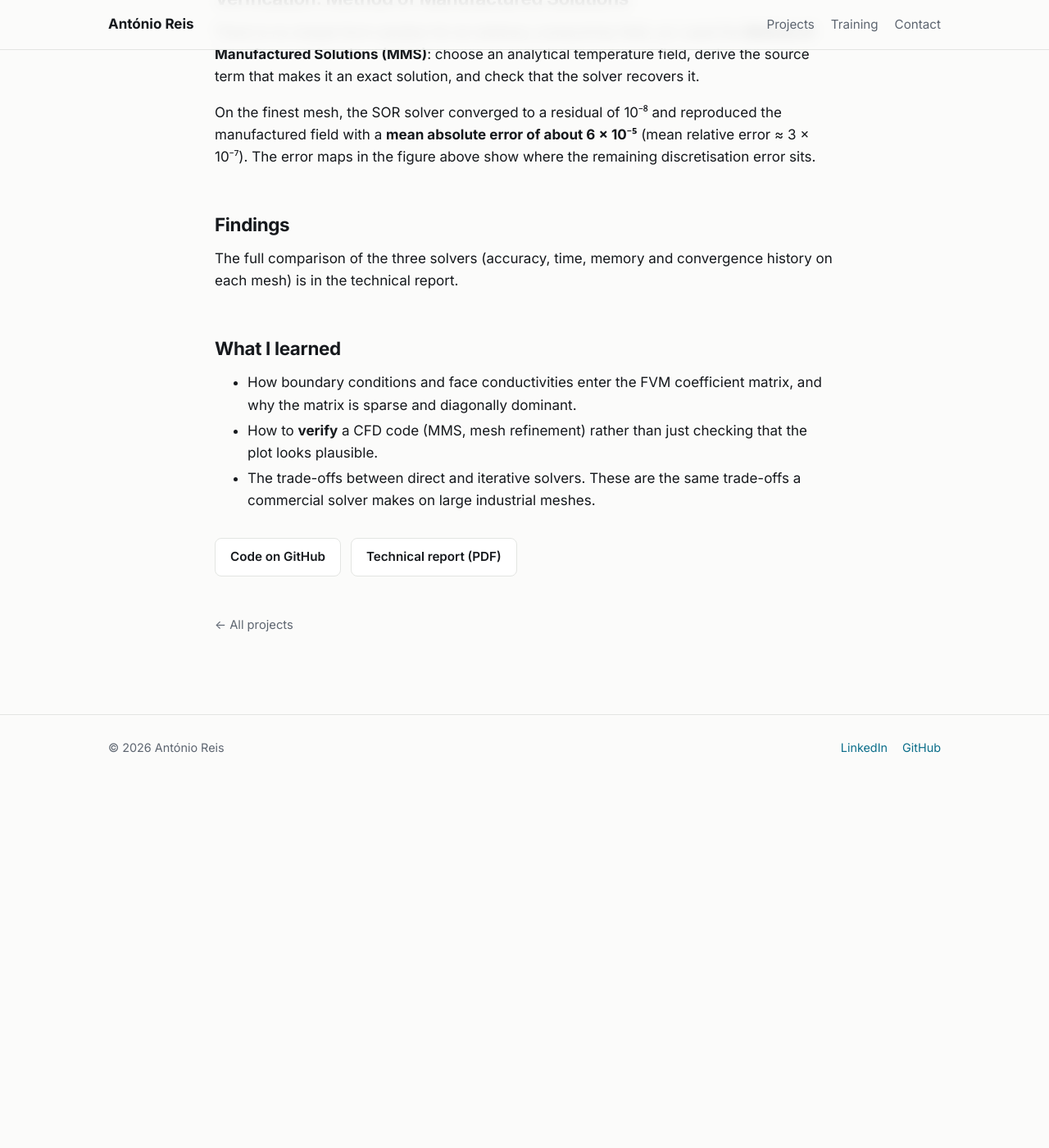
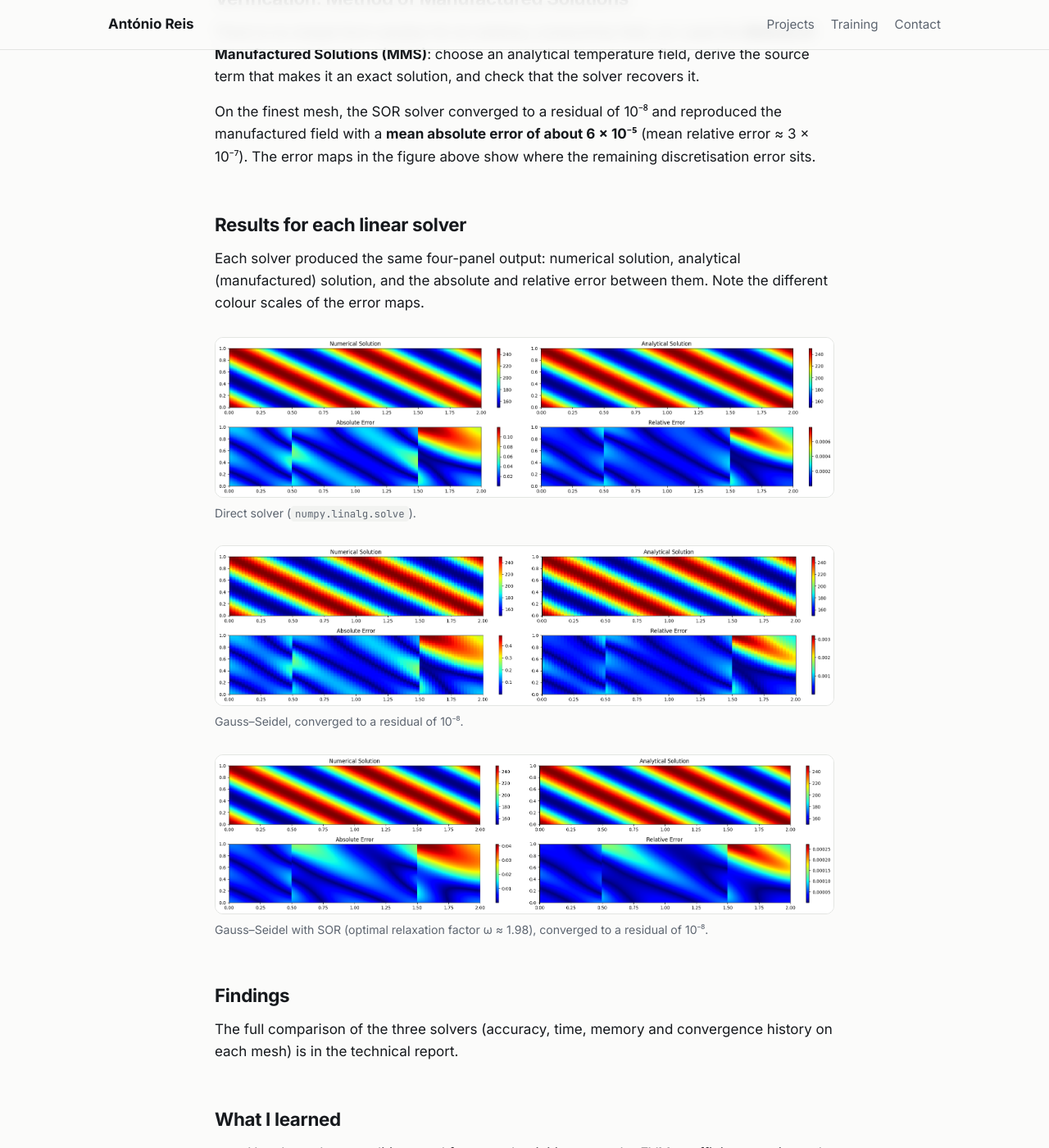
Before and after one commit to antoji03/antoji03.github.io, a Jekyll site: the page built from _projects/fvm-2d-diffusion-solver.md, in a window 1280 px wide and 1400 px high, scrolled down 1626 px. Shown: the whole window at 82% size. Built offline with Jekyll 4.4.1, drawn with Linux system fonts in a browser that asks for light colours; before the commit the page ends 2577 px from its top, so only the background shows below that.

Commit message:
English figure titles and more result figures for FVM projects

```diff
--- a/_projects/fvm-2d-diffusion-solver.md
+++ b/_projects/fvm-2d-diffusion-solver.md
@@ -55,6 +55,21 @@ reproduced the manufactured field with a **mean absolute error of about
 6 × 10⁻⁵** (mean relative error ≈ 3 × 10⁻⁷). The error maps in the figure
 above show where the remaining discretisation error sits.
 
+## Results for each linear solver
+
+Each solver produced the same four-panel output: numerical solution,
+analytical (manufactured) solution, and the absolute and relative error
+between them. Note the different colour scales of the error maps.
+
+![Direct solver results](/assets/img/projects/fvm-2d-diffusion-solver/mms-direct-solution.png)
+*Direct solver (`numpy.linalg.solve`).*
+
+![Gauss–Seidel results](/assets/img/projects/fvm-2d-diffusion-solver/mms-gauss-seidel-solution.png)
+*Gauss–Seidel, converged to a residual of 10⁻⁸.*
+
+![SOR results](/assets/img/projects/fvm-2d-diffusion-solver/mms-sor-solution.png)
+*Gauss–Seidel with SOR (optimal relaxation factor ω ≈ 1.98), converged to a residual of 10⁻⁸.*
+
 ## Findings
 
 The full comparison of the three solvers (accuracy, time, memory and
```
Also changed, not shown: _projects/fvm-poiseuille-heat-transfer.md (+24 -6 lines), assets/img/projects/fvm-2d-diffusion-solver/mms-direct-solution.png (added), assets/img/projects/fvm-2d-diffusion-solver/mms-gauss-seidel-solution.png (added), assets/img/projects/fvm-2d-diffusion-solver/mms-sor-solution.png, assets/img/projects/fvm-poiseuille-heat-transfer/profiles-br0.png (added), assets/img/projects/fvm-poiseuille-heat-transfer/profiles-pe1.png (added), assets/img/projects/fvm-poiseuille-heat-transfer/profiles-pe10.png (added), assets/img/projects/fvm-poiseuille-heat-transfer/temperature-br0.png (added).
